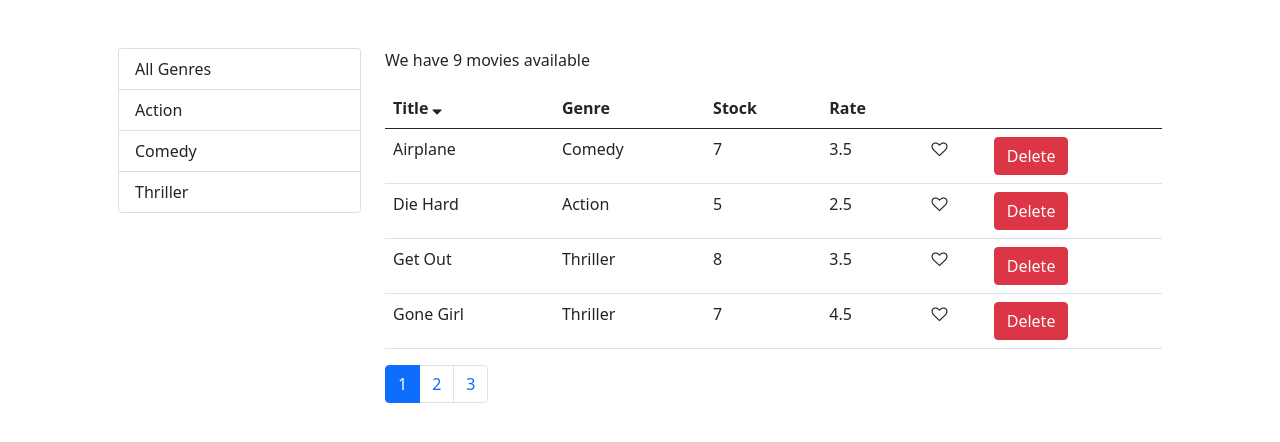
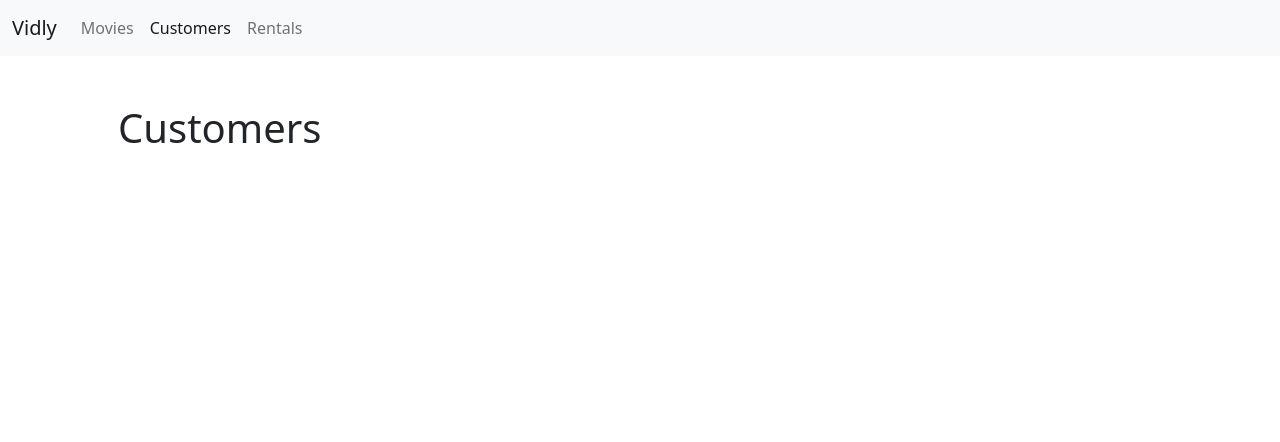
Before and after one commit to Malikhaseebtahir/vidly, a React (Create React App) app: page /customers in a window 1280 px wide. Shown: the top 442 px of the page. Built offline with nearby package versions, Linux system fonts and the light colour scheme.

Commit message:
Added the routing

```diff
--- a/package.json
+++ b/package.json
@@ -12,6 +12,7 @@
     "prop-types": "^15.7.2",
     "react": "^17.0.2",
     "react-dom": "^17.0.2",
+    "react-router-dom": "^5.2.0",
     "react-scripts": "4.0.3",
     "web-vitals": "^1.1.2"
   },
--- a/src/App.js
+++ b/src/App.js
@@ -1,12 +1,30 @@
 import React from 'react';
 import './App.css';
+import { Route, Redirect, Switch } from 'react-router-dom';
 import Movies from './components/movies.component';
+import Home from './components/home';
+import Customers from './components/customers';
+import Rentals from './components/rentals';
+import Navbar from './components/navbar';
+import NotFound from './components/not-found';
+import MovieDetails from './components/movieDetails';
 
 function App() {
   return (
     <React.Fragment>
-      <div className="container p-5">
-        <Movies/>
+      <div>
+        <Navbar/>
+        <main className="container p-5">
+          <Switch>
+            <Route path="/movies/:id" component={MovieDetails}/>
+            <Route path="/movies" component={Movies}/>
+            <Route path="/customers" component={Customers}/>
+            <Route path="/rentals" component={Rentals}/>
+            <Route path="/not-found" component={NotFound}/>
+            <Redirect from="/" to="/movies" exact component={Movies}/>
+            <Redirect to="/not-found"/>
+          </Switch>
+        </main>
       </div>
     </React.Fragment>
   );
--- /dev/null
+++ b/src/components/customers.jsx
@@ -0,0 +1,10 @@
+import React, { Component } from 'react';
+
+class Customers extends Component {
+    state = {  }
+    render() {
+        return ( <h1>Customers</h1> );
+    }
+}
+
+export default Customers;
--- /dev/null
+++ b/src/components/home.jsx
@@ -0,0 +1,10 @@
+import React, { Component } from 'react';
+
+class Home extends Component {
+    state = {  }
+    render() {
+        return null;
+    }
+}
+
+export default Home;
--- /dev/null
+++ b/src/components/movieDetails.jsx
@@ -0,0 +1,12 @@
+import React from 'react';
+
+const MovieDetails = ({ match, history }) => {
+    return (
+        <>
+            <h1>Movie Details - {match.params.id}</h1>
+            <button onClick={() => history.replace('/movies')}>save</button>
+        </>
+    );
+}
+
+export default MovieDetails;
--- a/src/components/moviesTable.jsx
+++ b/src/components/moviesTable.jsx
@@ -1,10 +1,14 @@
 import React, {Component} from 'react';
+import { Link } from 'react-router-dom';
 import Like from './common/like';
 import Table from './common/table';
 
 class MoviesTable extends Component {
     columns = [
-        { path: 'title', label: 'Title' },
+        {
+            path: 'title',
+            label: 'Title',
+            content: movie => <Link to={`/movies/${movie._id}`}>{movie.title}</Link> },
         { path: 'genre.name', label: 'Genre' },
         { path: 'numberInStock', label: 'Stock' },
         { path: 'dailyRentalRate', label: 'Rate' },
--- /dev/null
+++ b/src/components/navbar.jsx
@@ -0,0 +1,36 @@
+import React, { Component } from 'react';
+import { Link, NavLink } from 'react-router-dom';
+
+class Navbar extends Component {
+    state = {  }
+    render() {
+        return (
+            <>
+                <nav className="navbar navbar-expand navbar-light bg-light" aria-label="Second navbar example">
+                    <div className="container-fluid">
+                    <NavLink to="/" className="navbar-brand">Vidly</NavLink>
+                    <button className="navbar-toggler" type="button" data-bs-toggle="collapse" data-bs-target="#navbarsExample02" aria-controls="navbarsExample02" aria-expanded="false" aria-label="Toggle navigation">
+                        <span className="navbar-toggler-icon"></span>
+                    </button>
+
+                    <div className="collapse navbar-collapse" id="navbarsExample02">
+                        <ul className="navbar-nav me-auto">
+                            <li className="nav-item">
+                                <NavLink className="nav-link" aria-current="page" to="/movies">Movies</NavLink>
+                            </li>
+                            <li className="nav-item">
+                                <NavLink className="nav-link" aria-current="page" to="/customers">Customers</NavLink>
+                            </li>
+                            <li className="nav-item">
+                                <NavLink className="nav-link" aria-current="page" to="/rentals">Rentals</NavLink>
+                            </li>
+                        </ul>
+                    </div>
+                    </div>
+                </nav>
+            </>
+        );
+    }
+}
+
+export default Navbar;
--- /dev/null
+++ b/src/components/not-found.jsx
@@ -0,0 +1,10 @@
+import React, { Component } from 'react';
+
+class NotFound extends Component {
+    state = {  }
+    render() {
+        return ( <h1>Not Found</h1> );
+    }
+}
+
+export default NotFound;
--- /dev/null
+++ b/src/components/rentals.jsx
@@ -0,0 +1,10 @@
+import React, { Component } from 'react';
+
+class Rentals extends Component {
+    state = {  }
+    render() {
+        return ( <h1>Rentals</h1> );
+    }
+}
+
+export default Rentals;
--- a/src/index.js
+++ b/src/index.js
@@ -1,5 +1,6 @@
 import React from 'react';
 import ReactDOM from 'react-dom';
+import { BrowserRouter } from 'react-router-dom';
 import './index.css';
 import App from './App';
 import reportWebVitals from './reportWebVitals';
@@ -8,7 +9,9 @@ import 'font-awesome/css/font-awesome.css';
 
 ReactDOM.render(
   <React.StrictMode>
-    <App />
+    <BrowserRouter>
+      <App />
+    </BrowserRouter>
   </React.StrictMode>,
   document.getElementById('root')
 );
```
Also changed, not shown: 1 other file (tests, documents, lock files or other folders).
